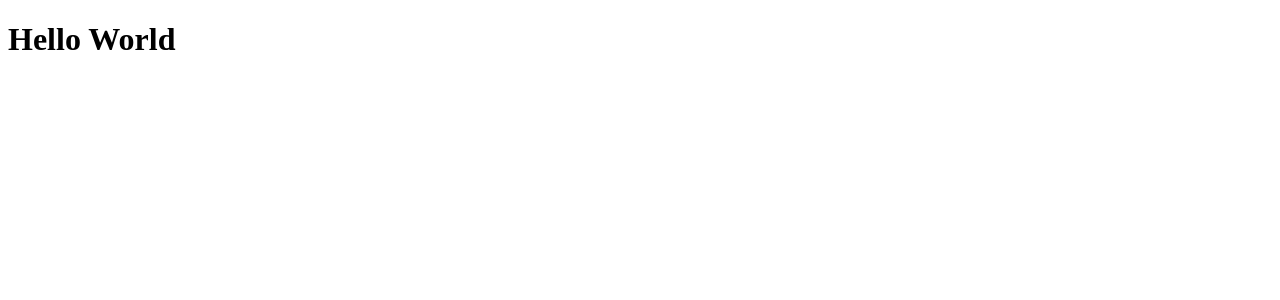
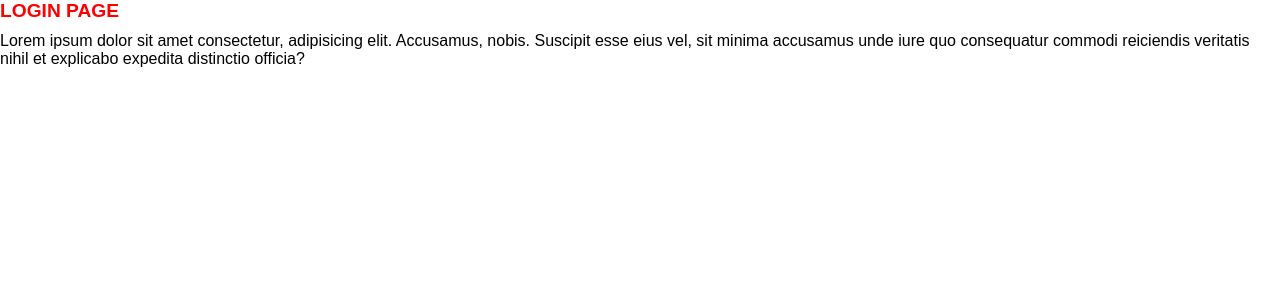
Before and after one commit to dyhalmeida/school, a React (Create React App) app: page / in a window 1280 px wide. Shown: the top 300 px of the page. Built offline with nearby package versions, Linux system fonts and the light colour scheme.

Commit message:
Adicionado estilo global com styled-components

```diff
--- a/package.json
+++ b/package.json
@@ -8,7 +8,8 @@
     "@testing-library/user-event": "^7.1.2",
     "react": "^16.13.1",
     "react-dom": "^16.13.1",
-    "react-scripts": "3.4.1"
+    "react-scripts": "3.4.1",
+    "styled-components": "^5.1.0"
   },
   "scripts": {
     "start": "react-scripts start",
--- a/src/App.js
+++ b/src/App.js
@@ -1,7 +1,15 @@
 import React from 'react';
 
+import GlobalStyle from './styles/GlobalStyles';
+import Login from './pages/Login';
+
 function App() {
-  return <h1>Hello World</h1>;
+  return (
+    <>
+      <Login />
+      <GlobalStyle />
+    </>
+  );
 }
 
 export default App;
--- /dev/null
+++ b/src/pages/Login/index.js
@@ -0,0 +1,19 @@
+import React from 'react';
+
+import { Title } from './styled';
+
+function Login() {
+  return (
+    <>
+      <Title>Login Page</Title>
+      <p>
+        Lorem ipsum dolor sit amet consectetur, adipisicing elit. Accusamus,
+        nobis. Suscipit esse eius vel, sit minima accusamus unde iure quo
+        consequatur commodi reiciendis veritatis nihil et explicabo expedita
+        distinctio officia?
+      </p>
+    </>
+  );
+}
+
+export default Login;
--- /dev/null
+++ b/src/pages/Login/styled.js
@@ -0,0 +1,8 @@
+import styled from 'styled-components';
+
+export const Title = styled.h1`
+  font-size: 1.2rem;
+  color: #ff0000;
+  text-transform: uppercase;
+  margin-bottom: 10px;
+`;
--- /dev/null
+++ b/src/styles/GlobalStyles.js
@@ -0,0 +1,29 @@
+import { createGlobalStyle } from 'styled-components';
+
+export default createGlobalStyle`
+  * {
+    margin: 0;
+    padding: 0;
+    outline: none;
+    box-sizing: border-box;
+  }
+  body {
+    font-family: sans-serif;
+  }
+
+  html, body, root {
+    height: 100%;
+  }
+
+  button: {
+    cursor: pointer;
+  }
+
+  a {
+    text-decoration: none;
+  }
+
+  ul {
+    list-style: none;
+  }
+`;
```
Also changed, not shown: 1 other file (tests, documents, lock files or other folders).
